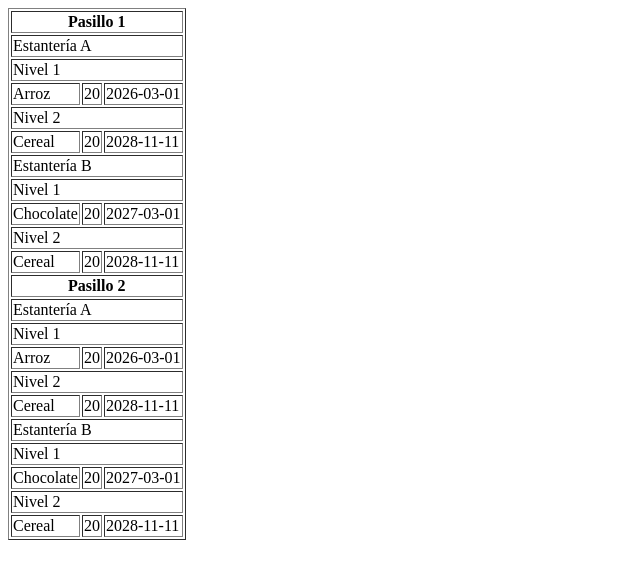
After one commit to adrihm16/EntornoServidor, a PHP site: page /u2/ejFunciones/Reto14Arrays.php in a window 1280 px wide. The commit adds this page. Shown: the top 579 px of the page, without its empty margins (0-640 px from the left). Run offline with PHP 8.4, Linux system fonts and the light colour scheme.

Commit message:
update ejercicio 13 y 14 arrays

```diff
--- /dev/null
+++ b/ejemplo/u2/ejFunciones/Reto14Arrays.php
@@ -0,0 +1,69 @@
+<!doctype html>
+<html lang="en">
+<head>
+    <meta charset="UTF-8">
+    <meta name="viewport" content="width=device-width, initial-scale=1">
+    <title>Reto 14</title>
+</head>
+<body>
+<?php
+    $almacen = [
+            "Pasillo 1" => [
+                    "A" => [
+                            "Nivel 1" => [
+                                    ["nombre" => "Arroz", "cantidad" => 20, "caducidad" => "2026-03-01"]
+                            ],
+                            "Nivel 2" => [
+                                    ["nombre" => "Cereal", "cantidad" => 20, "caducidad" => "2028-11-11"]
+                            ]
+                    ],
+                    "B" => [
+                            "Nivel 1" => [
+                                    ["nombre" => "Chocolate", "cantidad" => 20, "caducidad" => "2027-03-01"]
+                            ],
+                            "Nivel 2" => [
+                                    ["nombre" => "Cereal", "cantidad" => 20, "caducidad" => "2028-11-11"]
+                            ]
+                    ]
+            ],
+            "Pasillo 2" => [
+                    "A" => [
+                            "Nivel 1" => [
+                                    ["nombre" => "Arroz", "cantidad" => 20, "caducidad" => "2026-03-01"]
+                            ],
+                            "Nivel 2" => [
+                                    ["nombre" => "Cereal", "cantidad" => 20, "caducidad" => "2028-11-11"]
+                            ]
+                    ],
+                    "B" => [
+                            "Nivel 1" => [
+                                    ["nombre" => "Chocolate", "cantidad" => 20, "caducidad" => "2027-03-01"]
+                            ],
+                            "Nivel 2" => [
+                                    ["nombre" => "Cereal", "cantidad" => 20, "caducidad" => "2028-11-11"]
+                            ]
+                    ]
+            ]
+    ];
+
+    echo "<table border='1'>";
+    foreach ($almacen as $nombrePasillo => $pasillo) {
+        echo "<tr><th colspan='3'>$nombrePasillo</th></tr>";
+        foreach ($pasillo as $estanteria => $niveles) {
+            echo "<tr><td colspan='3'>Estantería $estanteria</td></tr>";
+            foreach ($niveles as $nivel => $productos) {
+                echo "<tr><td colspan='3'>$nivel</td></tr>";
+                foreach ($productos as $producto) {
+                    echo "<tr>";
+                    echo "<td>{$producto['nombre']}</td>";
+                    echo "<td>{$producto['cantidad']}</td>";
+                    echo "<td>{$producto['caducidad']}</td>";
+                    echo "</tr>";
+                }
+            }
+        }
+    }
+    echo "</table>";
+?>
+</body>
+</html>
```
Also changed, not shown: ejemplo/u2/Reto13Arrays.php (+4 -6 lines), ejemplo/u2/ejArrays/reto12Arrays.php (renamed from ejemplo/u2/reto12Arrays.php, +53 -0 lines), ejemplo/u2/ejArrays/Ej1Arrays.php (renamed from ejemplo/u2/Ej1Arrays.php), ejemplo/u2/ejArrays/Ej2Arrays.php (renamed from ejemplo/u2/Ej2Arrays.php), ejemplo/u2/ejArrays/Ej3Arrays.php (renamed from ejemplo/u2/Ej3Arrays.php), ejemplo/u2/ejArrays/Ej4Arrays.php (renamed from ejemplo/u2/Ej4Arrays.php), ejemplo/u2/ejArrays/TablaForEach.php (renamed from ejemplo/u2/TablaForEach.php), ejemplo/u2/ejArrays/recorrerArrays.php (renamed from ejemplo/u2/recorrerArrays.php), ejemplo/u2/ejArrays/reto11Arrays.php (renamed from ejemplo/u2/reto11Arrays.php).
